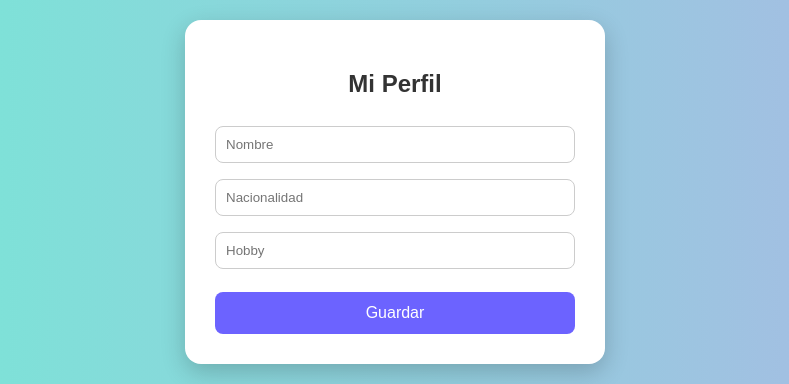
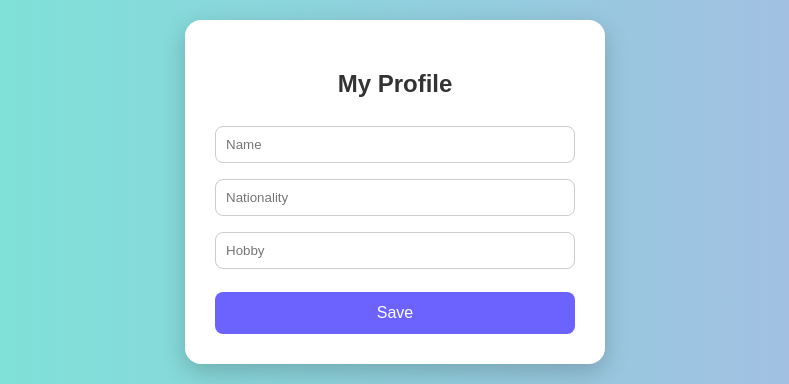
Before and after one commit to pilarbourg/uni-move, a website: page frontend/pages/profile.html in a window 1280 px wide. Shown: the part 208-592 px from the top of the page, without its empty margins (245-1034 px from the left). Drawn offline with Linux system fonts and the light colour scheme.

Commit message:
profile english

```diff
--- a/frontend/pages/profile.html
+++ b/frontend/pages/profile.html
@@ -3,7 +3,7 @@
 <head>
 <meta charset="UTF-8">
 <meta name="viewport" content="width=device-width, initial-scale=1.0">
-<title>Mi Perfil</title>
+<title>My Profile</title>
 <style>
   body {
     font-family: "Poppins", sans-serif;
@@ -63,12 +63,12 @@
 </head>
 <body>
 <div class="card">
-  <h2>Mi Perfil</h2>
+  <h2>My Profile</h2>
   <form id="profileForm">
-    <input name="name" placeholder="Nombre">
-    <input name="nationality" placeholder="Nacionalidad">
+    <input name="name" placeholder="Name">
+    <input name="nationality" placeholder="Nationality">
     <input name="hobby" placeholder="Hobby">
-    <button>Guardar</button>
+    <button>Save</button>
   </form>
 </body>
 </html>
```
